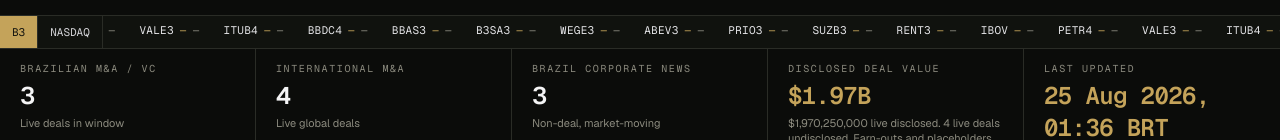
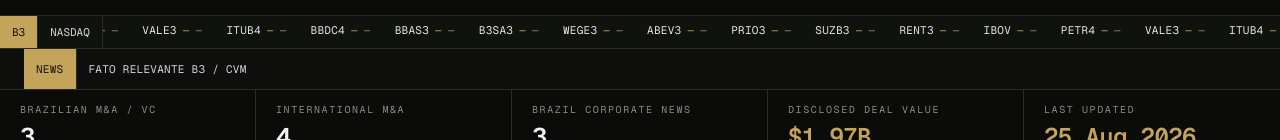
Before and after one commit to victorshelton-web/ibbrazil-ai, a Next.js app: page / in a window 1280 px wide. Shown: the part 185-325 px from the top of the page. Built offline with nearby package versions, Linux system fonts and the light colour scheme; no server answers.

Commit message:
Add News / Fato Relevante B3 CVM menu defaulting to News
The original deal tape and the CVM material-facts board are separate views. Each visit opens on News.

```diff
--- /dev/null
+++ b/src/components/DeskMenu.tsx
@@ -0,0 +1,47 @@
+"use client";
+
+import { useI18n } from "./LocaleProvider";
+
+export type DeskView = "news" | "fatos";
+
+export function DeskMenu({
+  view,
+  onChange,
+}: {
+  view: DeskView;
+  onChange: (view: DeskView) => void;
+}) {
+  const { t } = useI18n();
+
+  return (
+    <nav className="border-b border-border bg-card/40" aria-label={t.title}>
+      <div className="mx-auto flex max-w-[1400px] px-4 md:px-6">
+        <div role="tablist" aria-label={t.title} className="flex min-w-0 flex-wrap">
+          {(
+            [
+              { id: "news", label: t.menuNews },
+              { id: "fatos", label: t.menuFatos },
+            ] as const
+          ).map((item, idx) => (
+            <button
+              key={item.id}
+              type="button"
+              role="tab"
+              aria-selected={view === item.id}
+              onClick={() => onChange(item.id)}
+              className={`h-10 px-3 font-mono text-[11px] tracking-wide uppercase focus-visible:outline-none focus-visible:ring-2 focus-visible:ring-[color:var(--gold)] ${
+                idx === 1 ? "border-l border-border" : ""
+              } ${
+                view === item.id
+                  ? "bg-[color:var(--gold)] text-[#14140f]"
+                  : "text-zinc-300 hover:bg-muted"
+              }`}
+            >
+              {item.label}
+            </button>
+          ))}
+        </div>
+      </div>
+    </nav>
+  );
+}
--- a/src/components/TerminalApp.tsx
+++ b/src/components/TerminalApp.tsx
@@ -1,8 +1,10 @@
 "use client";
 
+import { useState } from "react";
 import type { FatosFeed } from "@/lib/fatos-relevantes";
 import type { MarketTape } from "@/lib/market-tape";
 import type { FeedItem, FeedStats } from "@/lib/types";
+import { DeskMenu, type DeskView } from "./DeskMenu";
 import { FatosRelevantes } from "./FatosRelevantes";
 import { LangToggle } from "./LangToggle";
 import { LocaleProvider, useI18n } from "./LocaleProvider";
@@ -26,6 +28,7 @@
   fatos: FatosFeed;
 }) {
   const { t } = useI18n();
+  const [view, setView] = useState<DeskView>("news");
 
   return (
     <div className="min-h-full bg-background text-foreground">
@@ -56,11 +59,12 @@
 
       <MarketTapeBar tape={tape} />
 
-      <StatsStrip stats={stats} />
+      <DeskMenu view={view} onChange={setView} />
+
+      {view === "news" ? <StatsStrip stats={stats} /> : null}
 
       <main className="mx-auto max-w-[1400px] space-y-8 px-4 py-4 md:px-6">
-        <TerminalBoard items={items} />
-        <FatosRelevantes feed={fatos} />
+        {view === "news" ? <TerminalBoard items={items} /> : <FatosRelevantes feed={fatos} />}
       </main>
 
       <footer className="border-t border-border">
--- a/src/lib/i18n.ts
+++ b/src/lib/i18n.ts
@@ -90,6 +90,8 @@
     fatosDays: "days",
     fatosCompanies: "issuers",
     fatosSearch: "Company or subject",
+    menuNews: "News",
+    menuFatos: "Fato Relevante B3 / CVM",
   },
   pt: {
     kicker: "Terminal de M&A / Notícias",
@@ -180,6 +182,8 @@
     fatosDays: "dias",
     fatosCompanies: "emissoras",
     fatosSearch: "Empresa ou assunto",
+    menuNews: "News",
+    menuFatos: "Fato Relevante B3 / CVM",
   },
 } as const;
 
```
